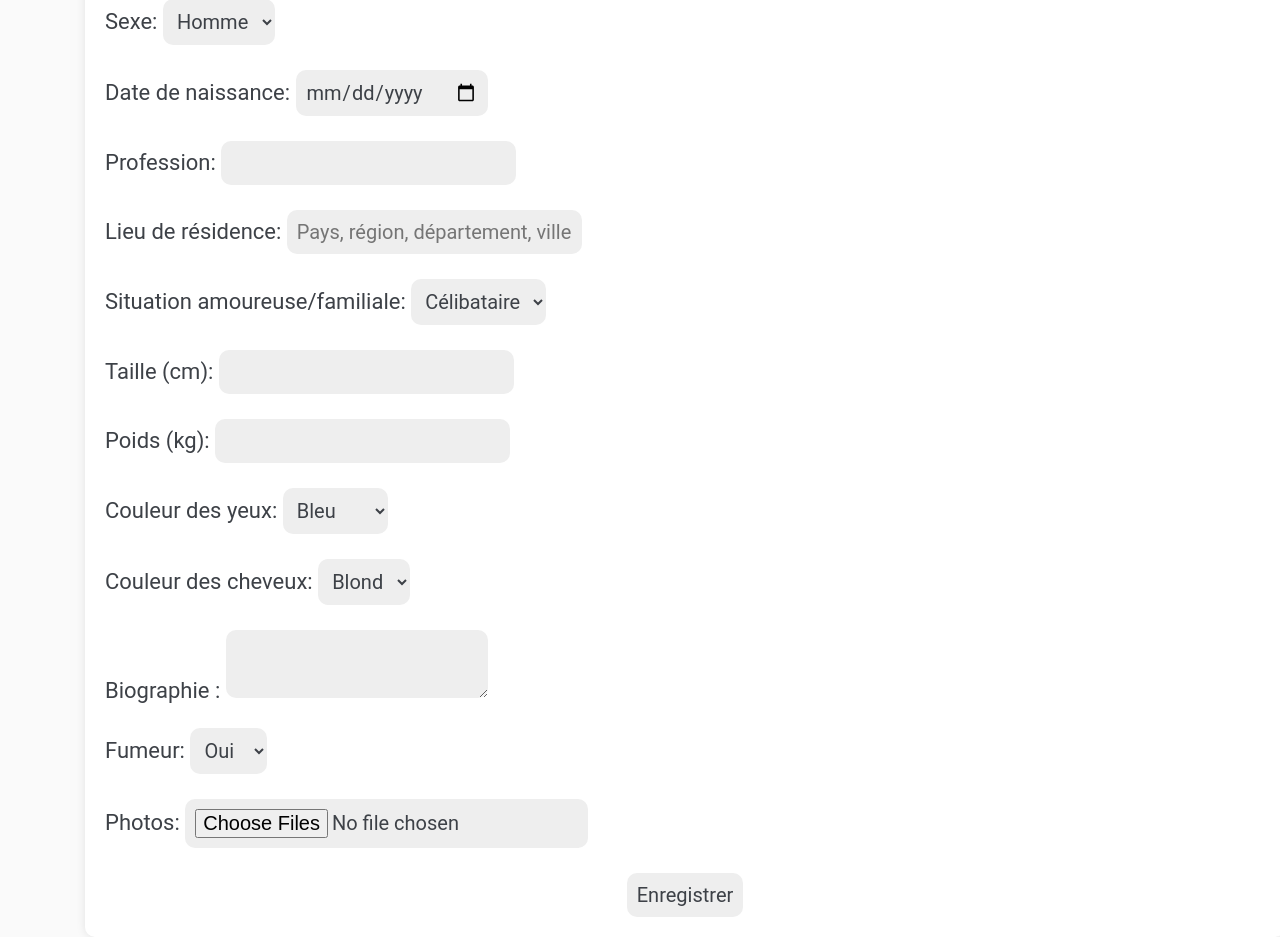
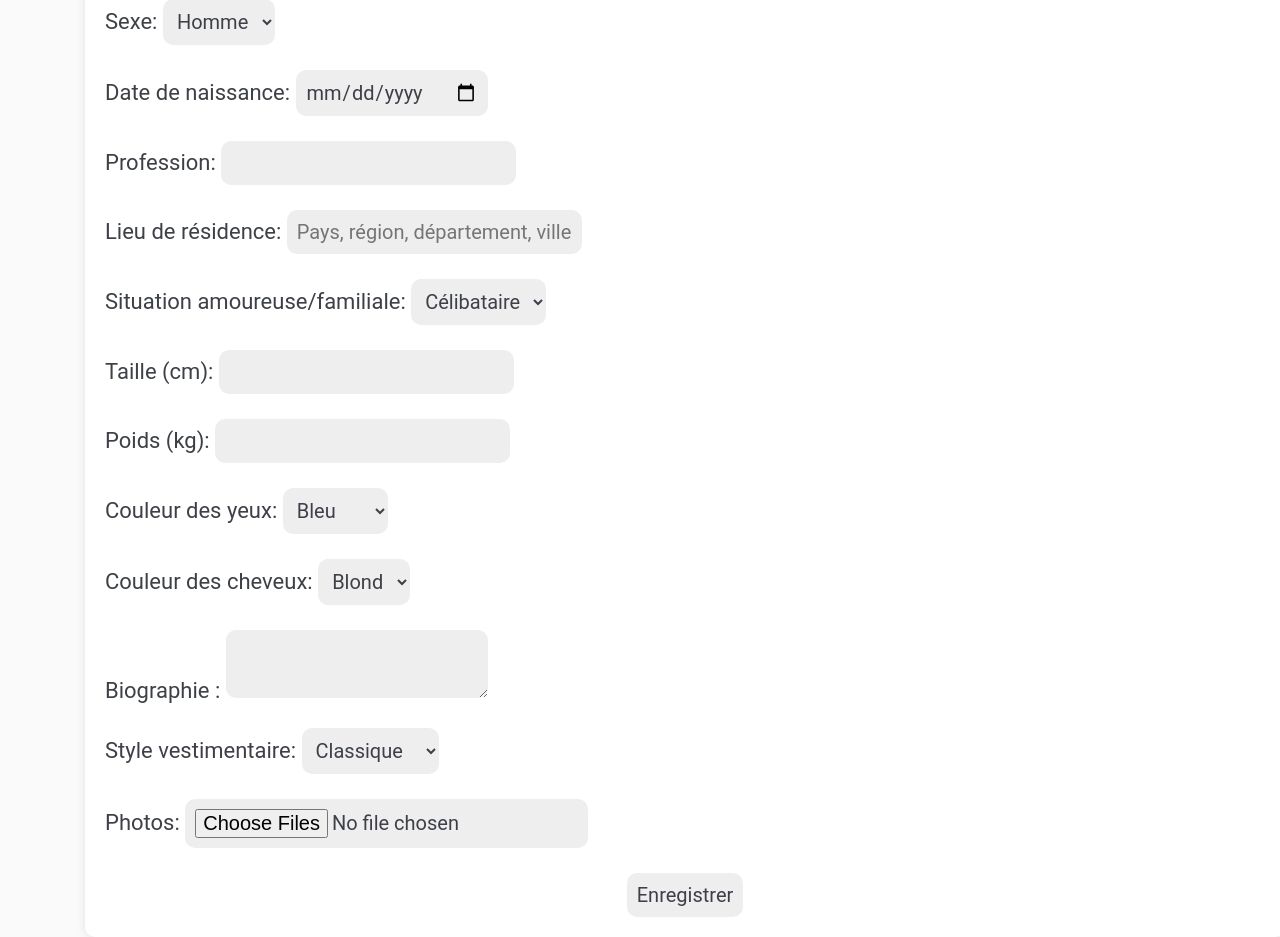
Before and after one commit to ElyasMens/Adopte1Style, a PHP site: the page made by Adopte1Style/Profile/Modifier Profil.php in a window 1280 px wide. Shown: the part 185-1122 px from the top of the page. Run offline with PHP 8.4, Linux system fonts and the light colour scheme; the visitor is signed in with stand-in values (Sample User, id 1).

Commit message:
Update Modifier Profil.php

```diff
--- a/Adopte1Style/Profile/Modifier Profil.php
+++ b/Adopte1Style/Profile/Modifier Profil.php
@@ -65,10 +65,14 @@
                 <label for="biographie">Biographie :</label>
                 <textarea id="biographie" name="biographie" required></textarea><br><br>
 
-                <label for="fumeur">Fumeur:</label>
-                <select id="fumeur" name="fumeur">
-                    <option value="oui">Oui</option>
-                    <option value="non">Non</option>
+                <label for="style">Style vestimentaire:</label>
+                <select id="style" name="style">
+                    <option value="Classique">Classique</option>
+                    <option value="Sapologie">Sapologie</option>
+                    <option value="Chic">Chic</option>
+                    <option value="Casual">Casual</option>
+                    <option value="Streetwear">Streetwear</option>
+                    <option value="Autre">Autre</option>
                 </select><br><br>
 
                 <label for="photos">Photos:</label>
```
